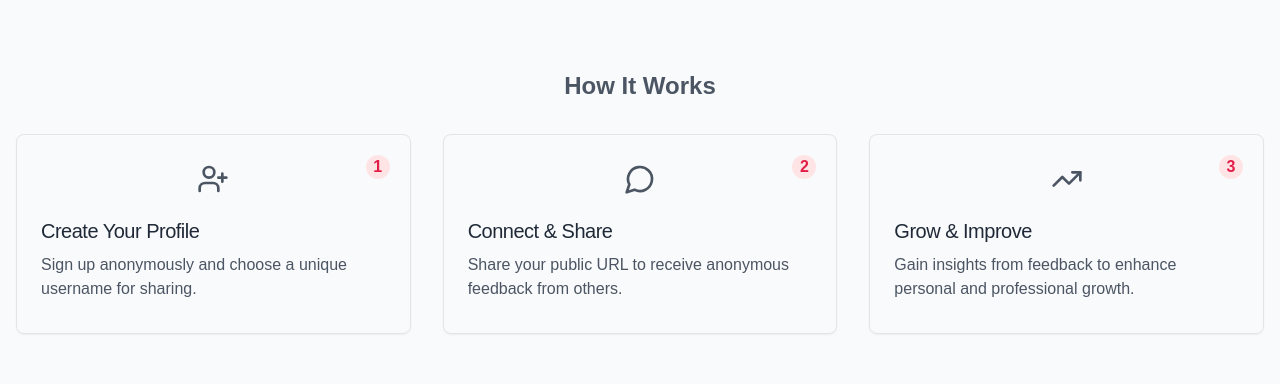
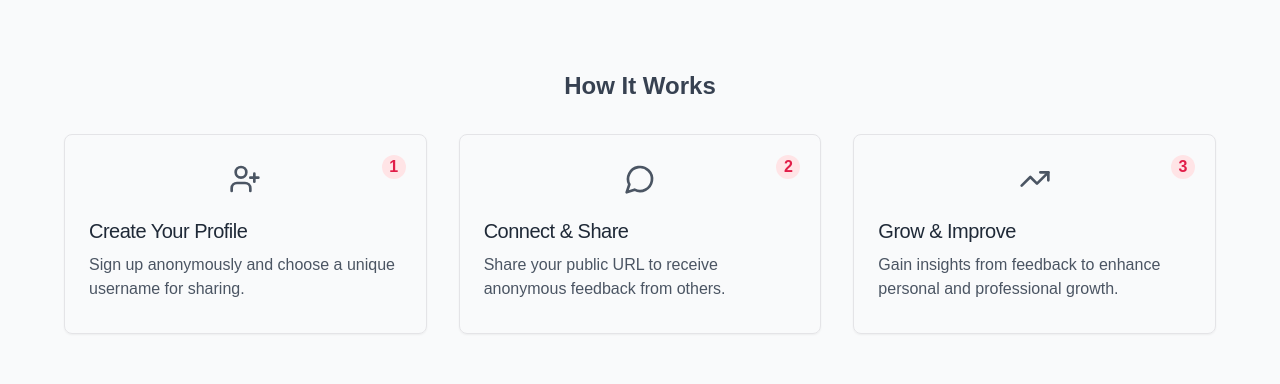
Before and after one commit to Nisha0202/anonfeedback, a Next.js app: page / in a window 1280 px wide. Shown: the part 314-698 px from the top of the page. Built offline with nearby package versions, Linux system fonts and the light colour scheme; no server answers.

Commit message:
Card container changed

```diff
--- a/src/app/page.tsx
+++ b/src/app/page.tsx
@@ -28,8 +28,8 @@ export default function Component() {
 
 
         <section className="pt-8 ">
-          <div className="container mx-auto px-4">
-            <h2 className="text-lg md:text-2xl font-semibold text-center mb-8 text-gray-600">
+          <div className="max-w-6xl mx-auto px-4 lg:px-0">
+            <h2 className="text-lg md:text-2xl font-semibold text-center mb-8 ">
               How It Works
             </h2>
             <div className="grid grid-cols-1 md:grid-cols-3 gap-8">
```
